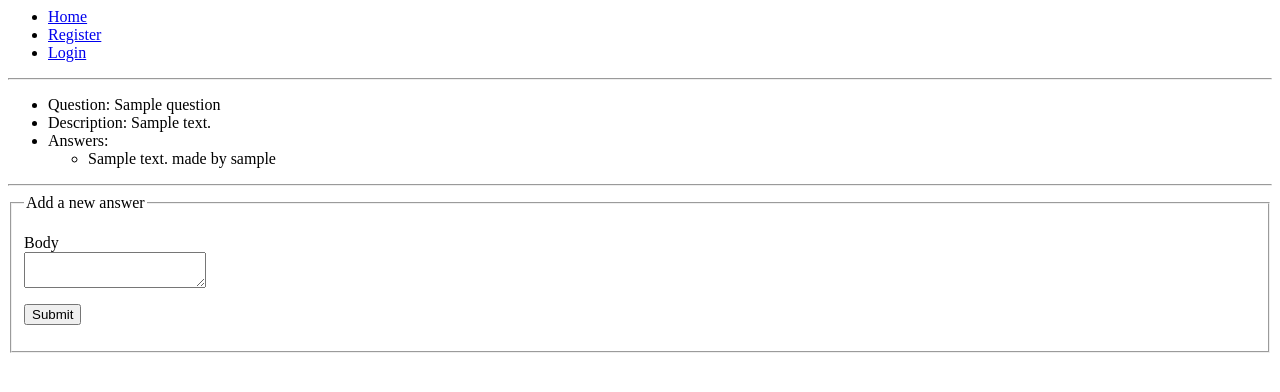
After one commit to dynamicDr/Healing-Paws-Web, a Flask app: template web/appdir/templates/answerquestion.html in a window 1280 px wide. The commit adds this page. Shown: the top 392 px of the page. Run offline with Flask 2, Linux system fonts and the light colour scheme; tables that the repository leaves empty hold one stand-in row (values such as "Sample post"); the template is opened without the code that fills it: values that come from a table or form of the project are taken from there, most other values are stand-ins (such as "Sample title", 1, 10 or a date in 2020); form fields are guessed from the names that the template uses.

Commit message:
answer questions

```diff
--- a/web/appdir/forms.py
+++ b/web/appdir/forms.py
@@ -34,3 +34,7 @@ class QuestionForm(FlaskForm):
     body = StringField('Question description')
     anonymity = BooleanField('anonymity')
     submit = SubmitField('Confirm')
+
+class AnswerForm(FlaskForm):
+    body = StringField('Answer', validators=[DataRequired()])
+    submit = SubmitField('Reply')
--- a/web/appdir/models.py
+++ b/web/appdir/models.py
@@ -16,7 +16,7 @@ class User(db.Model):
     questions = db.relationship('Question', backref='author', lazy='dynamic')
     answers = db.relationship('Answer', backref='author',lazy='dynamic')
     pets = db.relationship('Pet', backref='owner', lazy='dynamic')
-    appointments = db.relationship('Appointmnet', backref='maker', lazy='dynamic')
+    appointments = db.relationship('Appointment', backref='maker', lazy='dynamic')
 
 class Appointment(db.Model):
     __tablename__ = 'appointments'
@@ -63,7 +63,6 @@ class Question(db.Model):
     user_id = db.Column(db.Integer, db.ForeignKey('users.id'))
     answers = db.relationship('Answer', backref='question', lazy='dynamic')
 
-
     def __repr__(self):
         return '<Question asked on {} by {}: {} >'.format(str(self.timestamp)[0:10],self.author.username,self.body)
 
--- a/web/appdir/templates/addquestion.html
+++ b/web/appdir/templates/addquestion.html
@@ -1,6 +1,6 @@
 {% extends "base.html" %}
 {% block content %}
-<a href="url_for('reviewquestions')"><input type="button">Back</input></a>
+<a href="{{ url_for('reviewquestions') }}"><input type="button">Back</input></a>
 	<div>
 		<!-- <img> -->
 		<p>{{ user.username }}</p>
@@ -18,7 +18,7 @@
 				{{ form.body.label }}<br>
 				{{ form.body }}
 			</p>
-			<p>{{ form.anonymity }}</p>
+			<p>{{ form.anonymity.label }} {{ form.anonymity }}</p>
 			<p>{{ form.submit() }}</p>
 		</fieldset>
 	</form>
--- /dev/null
+++ b/web/appdir/templates/answerquestion.html
@@ -0,0 +1,32 @@
+{% extends "base.html" %}
+
+{% block content %}
+	<ul>
+		<li>Question: {{ question.title }}</li>
+		{% if question.body %}
+			<li>Description: {{ question.body }}</li>
+		{% endif %}
+		<li>Answers:
+		{% if prev_answers %}
+			<ul>
+			{% for answer in prev_questions %}
+				<li>{{ answer.body }} made by {{ answer.author.username }}</li>
+			{% endfor %}
+			</ul>
+		{% endif %}
+		</li>
+	</ul>
+	<hr>
+
+	<form action="" method="post" enctype="multipart/form-data" novalidate>
+		{{ form.hidden_tag() }}
+		<fieldset>
+			<legend>Add a new answer</legend>
+			<p>
+				{{ form.body.label }}<br>
+				{{ form.body }}
+			</p>
+			<p>{{ form.submit() }}</p>
+		</fieldset>
+	</form>
+{% endblock %}
--- a/web/appdir/templates/reviewquestions.html
+++ b/web/appdir/templates/reviewquestions.html
@@ -22,7 +22,7 @@
 		</tr>
 		{% for question in prev_questions %}
 		<tr>
-			<td> {{ question.body }}</td>
+			<a href="{{ url_for('answerquestion(question.id)')}}"><td> {{ question.body }}</td></a>
 			<td> {{ question.author.username }}</td>
 			<td> {{ question.answer.body }}</td>
 		</tr>
@@ -33,5 +33,5 @@
 		<p>No previous question</p>
 		<hr>
 	{% endif %}
-	<a href="url_for('addquestion')"><input type="button">New Question</input></a>
+	<a href="{{ url_for('addquestion') }}"><input type="button">New Question</input></a>
 {% endblock %}
```
Also changed, not shown: web/appdir/routes.py (+25 -5 lines), 1 other file.
